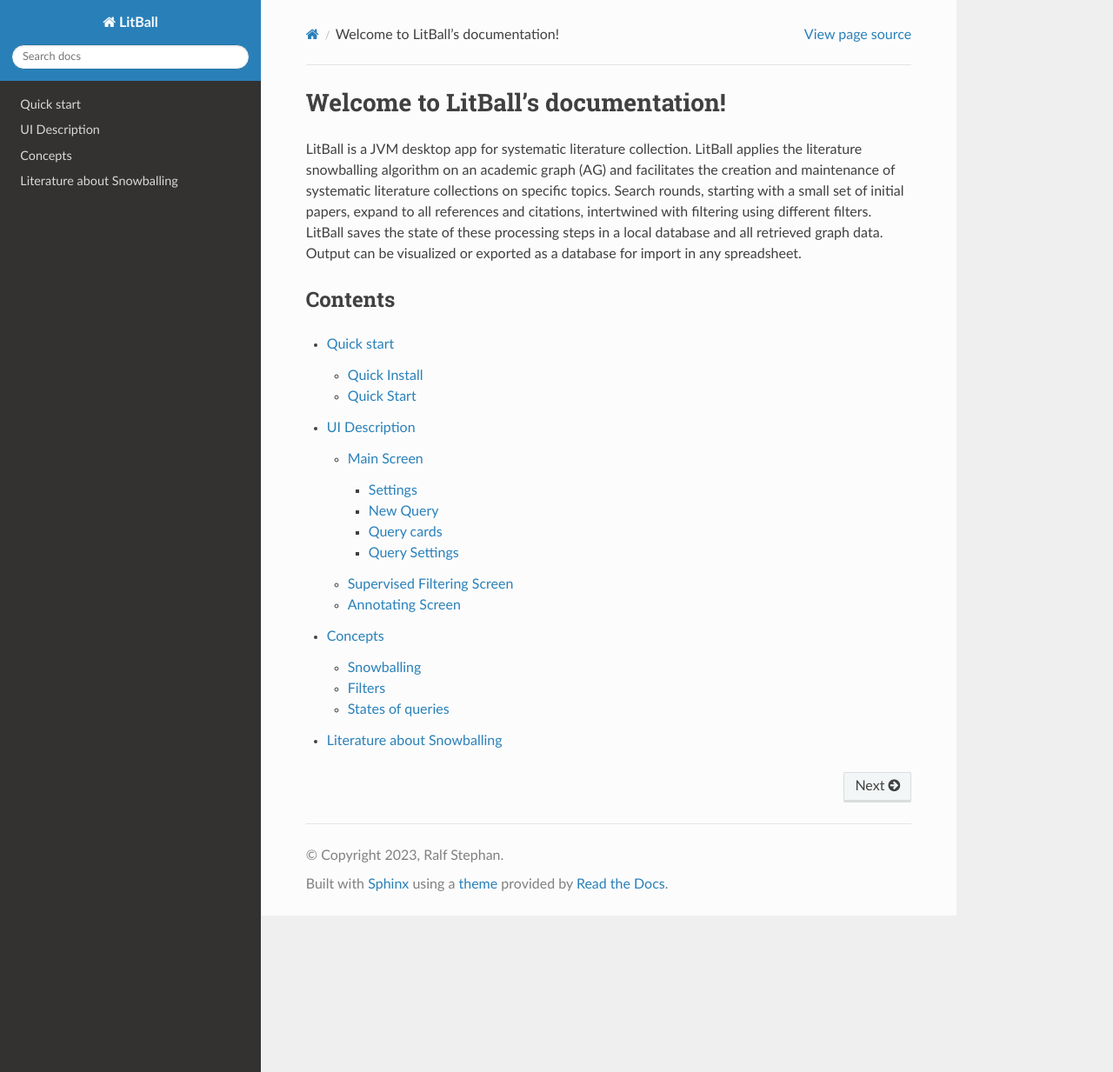
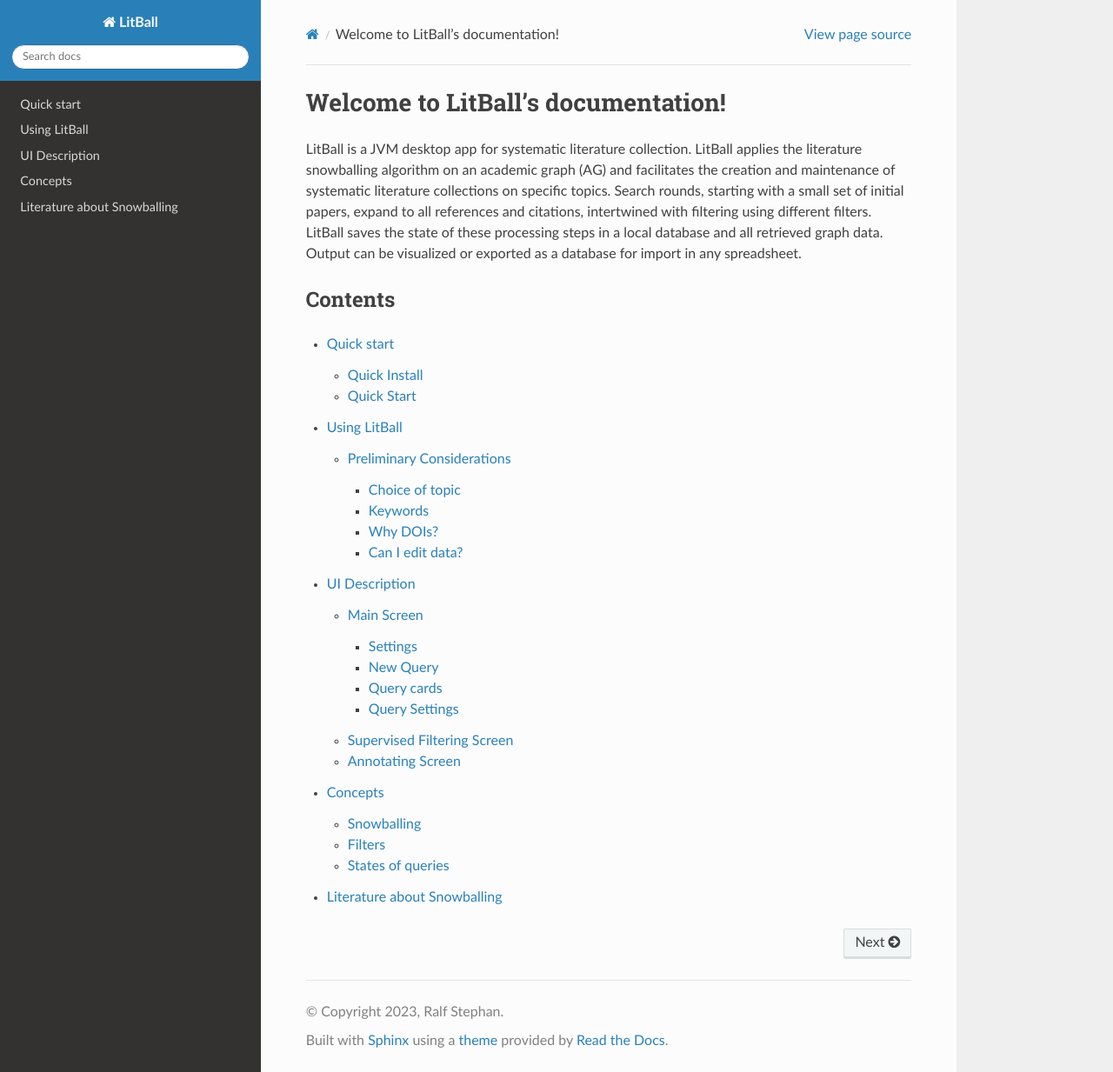
Before and after one commit to rwst/LitBall, a Sphinx documentation site: the page built from doc/index.rst, in a window 1280 px wide and 1233 px high. Shown: the whole window at 87% size. Built offline with Sphinx 7.4.7 and the Read the Docs theme 2.0.0, drawn with Linux system fonts in a browser that asks for light colours; some of the changed lines change nothing that is shown.

Commit message:
(doc) add usage

```diff
--- a/doc/index.rst
+++ b/doc/index.rst
@@ -19,6 +19,7 @@
 .. toctree::
 
    quick
+   using
    ui
    concepts
    literature
--- /dev/null
+++ b/doc/using.rst
@@ -0,0 +1,32 @@
+Using LitBall
+=============
+
+Preliminary Considerations
+--------------------------
+
+Choice of topic
+^^^^^^^^^^^^^^^
+While LitBall is aimed to enable exhaustive literature searches on any academic topic, there are at the moment two practical limits:
+
+ - LitBall right now uses Semantic Scholar (S2) to access an academic graph (AG). S2's graph is complete in the biomedical and computer science (CS) fields but not, for example, in astrophysics or mathematics. We will implement access to other AGs, but there will be drawbacks. The Google Scholar AG is accessible only inofficially through SerpAPI, and you will need to register there; also, LitBall won't get abstracts or TLDRs from there---we consider this a big problem for LitBall. It seems we're probably better off to use CrossRef, but then, API usage also requires registration, and there are public abstracts only for a small percentage of papers.
+
+ - LitBall handles small topics easily, we use it all the time for biocuration. The more general your keywords become, the more papers will pass automatic filtering. As soon as you are presented, during supervised filtering, with more than a few hundred choices, you either need to consider negative ("forbidden") keywords, or you will need unsustainable time to sort things out. Regarding the help of machine learning (ML), we have excellent results using random forests (RF) on simple one-hot vectors for classification, and LitBall offers the choice to apply pre-trained RF models to title/abstract/TLDR of your list of articles. We may implement training of such models within LitBall, or ship models trained by others.
+
+Keywords
+^^^^^^^^
+The fact that the list of keywords has the comma as separator means there cannot be commas inside your keywords. Keywords don't need to be words, however.
+Any string without commas is suitable, and the filter is looking for them inside word boundaries and regardless of case, not as general substring. So, giving the keyword "E" will
+not trigger on the title "ABCDE" but will with "The letter e,".
+
+Note that positive ("mandatory") keywords are applied to title, TLDR, and abstract (if known), while negative keywords lead to rejection only if they are found
+in the title.
+
+Why DOIs?
+^^^^^^^^^
+DOIs are the only identifier that exist for nearly all academic articles. You might think this applies to PMIDs as well, but many biomedical publications don't
+have a PMID, and biomedical literature is not everything. Possible would be to use the internal S2 identifier, but this would be useless for other AGs (see above).
+
+Can I edit data?
+^^^^^^^^^^^^^^^^
+Yes, you can! LitBall on start up loads every data from the files in the respective query directories. These are all simple text files like lists of DOIs, or JSON.
+If you want to include a paper in the accepted list, just add the DOI using a text editor and restart LitBall.
```
